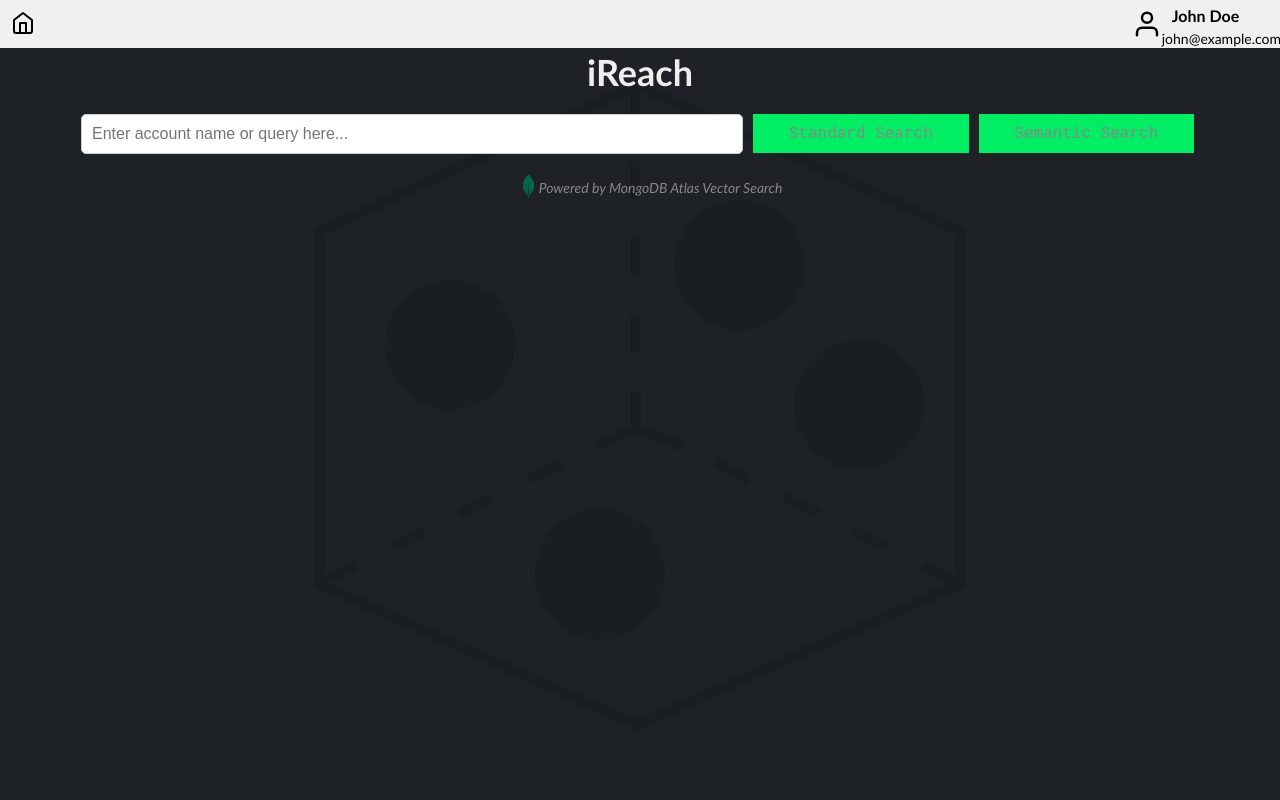
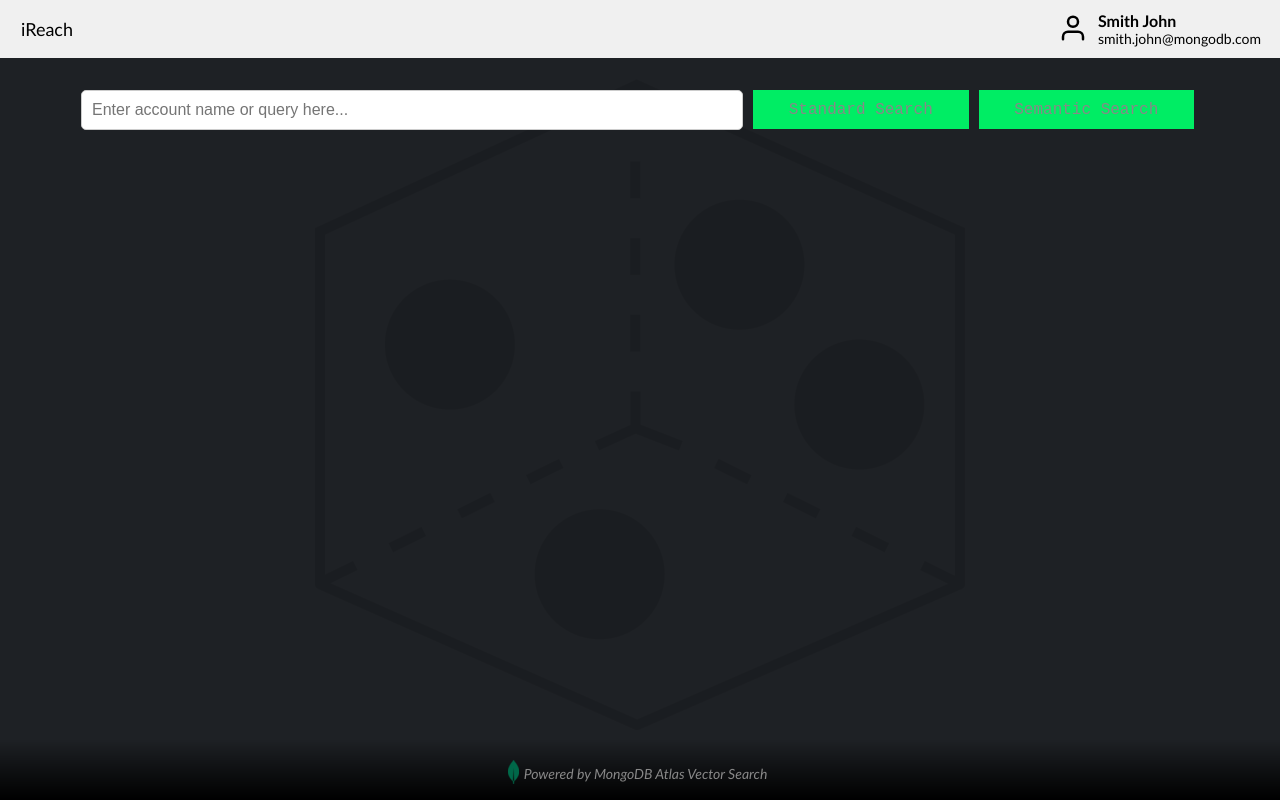
Before and after one commit to sandhyadev01/Hackathon2024_IndiaSA, a React (Create React App) app: page / in a window 1280 px wide. Built offline with nearby package versions, Linux system fonts and the light colour scheme.

Commit message:
generate email integration completed

```diff
--- a/src/App.css
+++ b/src/App.css
@@ -36,9 +36,9 @@ input[type="text"] {
 
 .header {
   position: fixed;
+  display: flex;
+  width: 100%;
   top: 0;
-    left: 0;
-    width: 100%;
   background-color: #f0f0f0;
   padding: 1px;
   display: flex;
@@ -90,7 +90,7 @@ img {
 }
 
 .usecaseDesc {
-  height: 150px;
+  height: 75px;
   color: #ccc;
   margin-bottom: 40px;
   overflow-y: hidden;
@@ -123,9 +123,14 @@ img {
 }
 
 .powered {
-  margin-left: 30px;
+  background-image: linear-gradient(to bottom, transparent, #000000);
+  min-height: 40px;
+  position: fixed;
+  bottom: 0px;
+  left: 0px;
+  right: 0px;
+  padding-top: 20px;
   display: flex;
-
 }
 
 .powered-text {
@@ -173,19 +178,6 @@ button {
   font-family: monospace;
   color: #222;
   cursor: pointer;
-}
-
-.copy-text {
-
-    top: 5px;
-    right: 5px;
-    width: 1.5em;
-    height: 1.5em;
-    padding: 0;
-    background-color: transparent;
-    border: none;
-    cursor: pointer;
-    color: white;
 }
 
 .chart {
@@ -255,46 +247,63 @@ li {
 
 .generate-email {
   display: flex;
+  padding: 35px 50px;
   align-items: center;
   justify-content: space-between;
-  width: 100%;
-  height: 300px;
-
 }
 
 .text-area-email {
-  width: 400px;
   height: 300px;
-  border: 1px solid black;
-  margin-top: 50px;
-  margin-left: 50px;
+  flex: 1;
+}
+
+.email-text {
+  flex: 2;
+  height: 300px;
+  margin-left: 40px;
+  align-items: center;
+  justify-content: center;
+  color: white;
+}
+
+.prompt-text-area {
+  width: 100%;
+  height: 300px;
+  font-size: 14px;
+  background-color: #333;
+  color: white;
+  padding: 10px;
+  box-sizing: border-box;
+  resize: none;
 }
 
 .generate-email-button {
   width: 100px;
   height: 50px;
   font-size: 16px;
+  margin-top: 10px
 }
 
-.email-text {
-  width: 400px;
-  height: 300px;
-  border: 1px solid black;
-  margin-left: 10px;
-  display: flex;
-  align-items: center;
-  justify-content: center;
-  color: white;
-  margin-right: 60px;
+.motherOfAll {
+  margin-bottom: 100px;
 }
 
-.prompt-text-area {
-  width: 400px;
-  height: 300px;
-  background-color: white;
-  color: black;
-  border: 1px solid #ccc;
-  padding: 10px;
-  box-sizing: border-box;
-  resize: none;
+.mainForm {
+  margin-top: 90px;
 }
+
+.userIcon {
+  transform: translateY(12px);
+}
+
+.userEmail {
+  margin: 0px 0px 10px 10px;
+  font-size: 14px;
+  color: black
+}
+
+.userName {
+  margin: 10px 20px 0px 10px;
+  font-weight: bold;
+  color: black
+}
--- a/src/App.js
+++ b/src/App.js
@@ -24,19 +24,17 @@ const IReachApp = () => {
   };
 
   const user = {
-    username: 'John Doe',
-    email: 'john@example.com'
+    username: 'Smith John',
+    email: 'smith.john@mongodb.com'
   };
 
   const [accounts, setAccounts] = useState([]);
   const [searchQuery, setSearchQuery] = useState("");
-  const [showOptions, setShowOptions] = useState(false);
   const [promptText, setPromptText] = useState("");
   const [emailText, setEmailText] = useState("");
   const [selectedAccount, setSelectedAccount] = useState("");
   const [suggestions, setSuggestions] = useState([]);
   const [autocompleteTimeout, setAutocompleteTimeout] = useState(0);
-  const [isPromtTextBarVisible, setIsPromptTextBarVisible] = useState(false);
 
 
   const handleChange = (e) => {
@@ -58,10 +56,12 @@ const IReachApp = () => {
     setPromptText(e.target.value);
   };
 
+  const handleEmailChange = (e) => {
+    setEmailText(e.target.value);
+  };
+
   const handleSelect = (accountId) => {
     setSelectedAccount(accountId);
-    setIsPromptTextBarVisible(true);
-
   }
 
   const handleSubmit = (e, mode) => {
@@ -107,16 +107,15 @@ const IReachApp = () => {
 
 
   async function fetchGeneratedEmail(promptText) {
-
     try {
       const response = await fetch(
-        `https://ap-south-1.aws.data.mongodb-api.com/app/ireach-dodfh/endpoint/generateEmail?accountId=${selectedAccount.AccountId}&prompt=${promptText}`
+        `https://ap-south-1.aws.data.mongodb-api.com/app/ireach-dodfh/endpoint/generateEmail?accountId=${selectedAccount}&prompt=${promptText}`
       );
 
       const emailText = (await response.json()).results;
 
       if (emailText) {
-        return ({ results: emailText, success: true });
+        return ({ result: emailText, success: true });
       }
       else {
         emailText = 'Try again with a different search query';
@@ -153,6 +152,7 @@ const IReachApp = () => {
 
   const getEmailText = async (promptText) => {
     const { result, success } = await fetchGeneratedEmail(promptText);
+
     if (success) {
       setEmailText(result);
     }
@@ -163,22 +163,9 @@ const IReachApp = () => {
   }
 
   return (
-    <div>
-      <header className='header'>
-        <div style={{ marginLeft: '10px' }}>
-          <FiHome size="24px" color='black' />
-        </div>
-        <div style={{ display: 'flex', alignItems: 'center', color: 'black' }}>
-          <FiUser size="30px" color='black' marginRight='15px' />
-          <div>
-            <p style={{ marginRight: '20px', fontWeight: 'bold', color: 'black', marginLeft: '10px' }}>{user.username}</p>
-            <p style={{ margin: '0', fontSize: '14px', color: 'black' }}>{user.email}</p>
-          </div>
-        </div>
-      </header>
-
+    <div className="motherOfAll">
+      <div className='mainForm'>
         {accounts.length === 0 && <img className='bg-image' src={"logo_large.png"} />}
-      <h1 className='subject'>iReach</h1>
         <form>
           <div className='flexDiv' />
           <div>
@@ -211,12 +198,13 @@ const IReachApp = () => {
             <div key={account.AccountId} className={"account" + (account.AccountId === selectedAccount && selectedAccount !== "" ? " selected" : "")} onClick={() => handleSelect(account.AccountId)}>
               <h2 className='accountName'>{account.AccountName}</h2>
               <h4 className='industry'>{account.Industry}</h4>
-            {account.AnnualRunRate > 0 && <h5><em>Estimated Annual Run Rate: {account.AnnualRunRate}</em></h5>}
+              {account.AnnualRunRate > 0 && <h5><em>Estimated Annual Run Rate: ${account.AnnualRunRate}</em></h5>}
+              <h5>Contact: {`${account.ContactName} (${account.role})`}</h5>
               <p className='usecaseDesc'>{account.UseCaseDescription}</p>
             </div>
           ))}
         </div>
-      {isPromtTextBarVisible && (<div className='generate-email'>
+        {selectedAccount !== "" && (<div className='generate-email'>
           <div className='text-area-email'>
             <textarea className='prompt-text-area'
               type="text"
@@ -225,22 +213,40 @@ const IReachApp = () => {
               onChange={handlePromptChange}
               placeholder="Enter email generation prompt here..."
             />
-        </div>
             <button className='generate-email-button' disabled={promptText.trim() === ''} onClick={(e) => generateEmail(e)}>
               Generate Email <RiMailLine />
             </button>
+          </div>
+          <div className='email-text'>
+            <textarea className='prompt-text-area'
+              type="text"
+              autoFocus
+              value={emailText}
+              onChange={handleEmailChange}
+            />
 
-        <div className='email-text'>
-          {emailText}
-
-          <button className='copy-text'
-            onClick={copyText}
-          >
-            Copy Email <FiCopy style={{ color: 'white', size: '1.5em' }} />
+            <button className='generate-email-button' onClick={copyText}>
+              Copy Email <FiCopy style={{ color: 'black', size: '1.5em' }} />
             </button>
           </div>
         </div>
         )}
+
+        <header className='header'>
+          <div style={{ marginLeft: 20, color: 'black', fontSize: 18 }}>
+            iReach
+          </div>
+          <div className='flexDiv' />
+          <div style={{ marginRight: 20, display: 'flex', color: 'black' }}>
+            <FiUser size="30px" color='black' className='userIcon' />
+            <div>
+              <p className='userName'>{user.username}</p>
+              <p className='userEmail'>{user.email}</p>
+            </div>
+          </div>
+        </header>
+
+
         <div className='powered'>
           <div className='flexDiv'></div>
           <img height={24} src="/mongo.png"></img>
@@ -248,6 +254,7 @@ const IReachApp = () => {
           <div className='flexDiv'></div>
         </div>
       </div>
+    </div>
   );
 };
 
```
Lines whose indentation alone changed are shown as unchanged.
